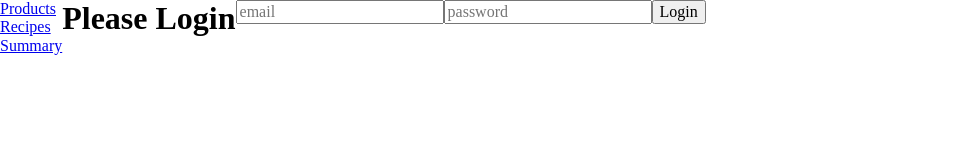
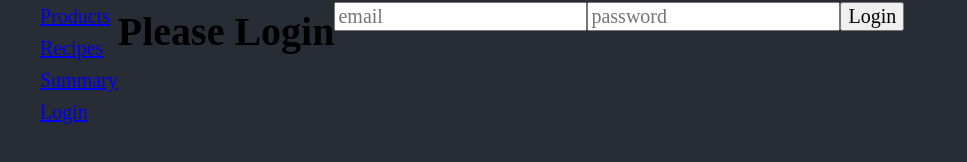
Before and after one commit to code-driving/FoodSaver, a React app in the folder frontend/client/: page /login in a window 1280 px wide. Shown: the whole page, without its empty margins (0-967 px from the left). Built offline with nearby package versions, Linux system fonts and the light colour scheme.

Commit message:
Add some styling to index.scss

```diff
--- a/frontend/client/package.json
+++ b/frontend/client/package.json
@@ -62,6 +62,7 @@
     "@storybook/react": "^6.2.9",
     "babel-core": "^6.26.3",
     "babel-loader": "^8.2.2",
-    "babel-preset-react": "^6.24.1"
+    "babel-preset-react": "^6.24.1",
+    "storybook-react-router": "^1.0.8"
   }
 }
--- a/frontend/client/src/components/Application.js
+++ b/frontend/client/src/components/Application.js
@@ -5,7 +5,7 @@ import {
   Route
 } from "react-router-dom";
 
-import NavBarItem from "./NavBar/NavBarItem"
+import NavBar from "./NavBar"
 import Products from "./Products"
 import Recipes from "./Recipes"
 import Summary from "./Summary"
@@ -18,7 +18,7 @@ export default function Application(props) {
     <main className="layout">
     <Router>
       {/* <div> */}
-        <NavBarItem />
+        <NavBar />
         <Switch>
 
           <PrivateRoute exact path="/">
--- a/frontend/client/src/components/NavBar/NavBarItem.jsx
+++ /dev/null
@@ -1,23 +0,0 @@
-import React from 'react'
-import { Link } from 'react-router-dom';
-
-
-export default function NavBarItem() {
-  return (
-    <div>
-      <nav>
-        <ul>
-          <li>
-            <Link to="/">Products</Link>
-          </li>
-          <li>
-            <Link to="/recipes">Recipes</Link>
-          </li>
-          <li>
-            <Link to="/quantities">Summary</Link>
-          </li>
-        </ul>
-      </nav>
-    </div>
-  )
-}
--- /dev/null
+++ b/frontend/client/src/components/NavBar/index.jsx
@@ -0,0 +1,16 @@
+import React from 'react'
+import { Link } from 'react-router-dom';
+
+
+export default function NavBar() {
+  return (
+      <nav>
+        <ul>
+          <li><Link to="/">Products</Link></li>
+          <li><Link to="/recipes">Recipes</Link></li>
+          <li><Link to="/summaries">Summary</Link></li>
+          <li><Link to='/login'>Login</Link></li>
+        </ul>
+      </nav>
+  )
+}
--- a/frontend/client/src/index.scss
+++ b/frontend/client/src/index.scss
@@ -8,12 +8,24 @@
   box-sizing: border-box;
 }
 
-// body {
+body, html {
+  min-height: 100vh;
+  overflow: auto;
+}
 
-// }
+body {
+  background-color: $moreLighter-background;
+  // font-family: $font;
+  font-size: 20px;
+  line-height: 1.6;
+  height: 100%;
+}
+
 .layout {
   display: flex;
-  min-height: 100vh;
+  max-width: 1200px;
+  width: 100%;
+  margin: 0 auto;
 }
 
 @media only screen and (max-width: 960px) {
--- a/frontend/client/styles/typography.scss
+++ b/frontend/client/styles/typography.scss
@@ -0,0 +1,9 @@
+ul li {
+  list-style-type: none;
+}
+a:hover,
+a:focus {
+  cursor: pointer;
+  transition: all 0.4s ease-in;
+  background-color: $nice-yellow;
+}
--- a/frontend/client/styles/variables.scss
+++ b/frontend/client/styles/variables.scss
@@ -6,10 +6,18 @@ $active-opacity: 1;
 $white: #fff;
 $black: #000;
 
-$dark-background: #0f1113;
+$dark-background: #0E1117;
+$lighter-background: #212329;
+$moreLighter-background: #282C34;
 
-$products-colors: #f78336;
-$expire-color: #ee5253;
+$products-colors: #CC8749;
+$expire-color: #FF7B72;
+$nice-blue: #7AB5F2;
+$nice-purple: #C5A5C5;
+$nice-yellow: #FAC863;
+
+// $font:
+
 // $error-color: #ff9f43;
 // $confirm-color: #10ac84;
 
```
Also changed, not shown: frontend/client/src/stories/NavBar.stories.js (+5 -4 lines), frontend/client/.storybook/preview.js, 1 other file.
